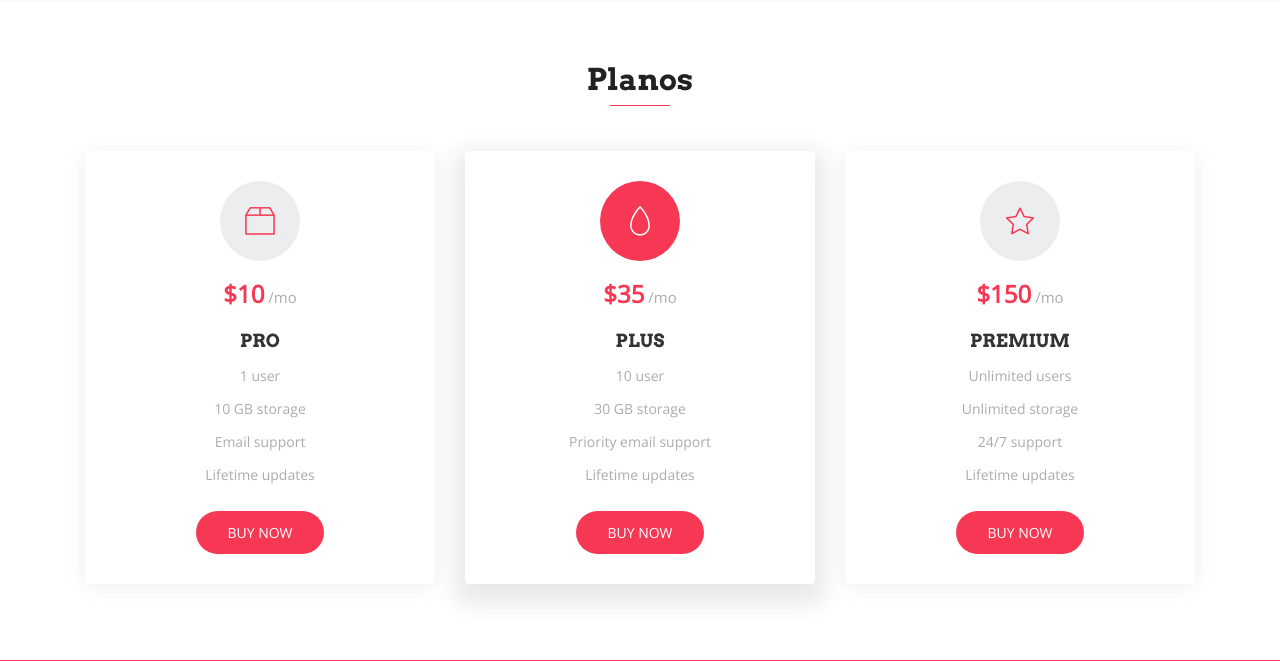
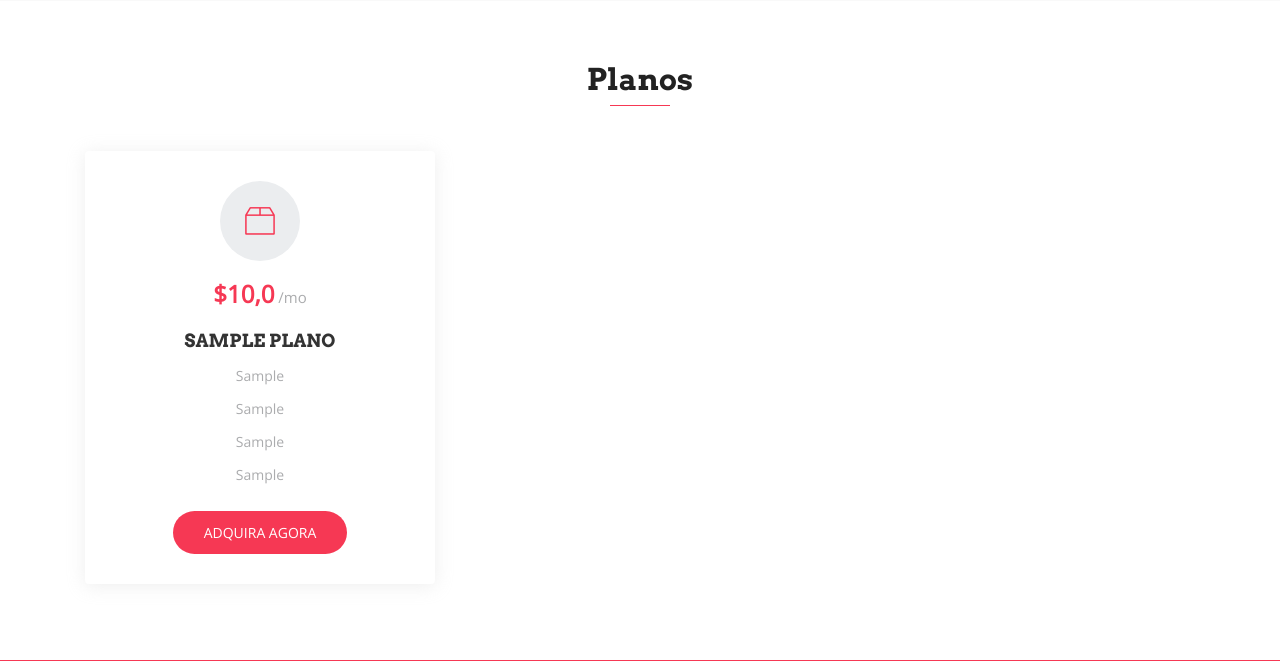
Before and after one commit to Matheus2037/Django_ClassBasedView, a Django app: page / in a window 1280 px wide. Shown: the part 2734-3395 px from the top of the page. Run offline with Django 4.2, Linux system fonts and the light colour scheme; tables that the repository leaves empty hold one stand-in row (values such as "Sample post"); some libraries are stand-ins or nearby versions; some web fonts are replaced.

Commit message:
Trazendo os registros de Planos ao template

```diff
--- a/core/templates/preco.html
+++ b/core/templates/preco.html
@@ -6,66 +6,28 @@
           <div class="shape wow fadeInDown" data-wow-delay="0.3s"></div>
         </div>
         <div class="row">
+          {% for p in planos %}
           <div class="col-lg-4 col-md-6 col-xs-12">
             <div class="table wow fadeInLeft" data-wow-delay="1.2s">
               <div class="icon-box">
-                <i class="lni-package"></i>
+                <i class="{{p.icone}}"></i>
               </div>
               <div class="pricing-header">
-                <p class="price-value">$10<span> /mo</span></p>
+                <p class="price-value">${{p.valor}}<span> /mo</span></p>
               </div>
               <div class="title">
-                <h3>Pro</h3>
+                <h3>{{p.nome}}</h3>
               </div>
               <ul class="description">
-                <li>1 user</li>
-                <li>10 GB storage</li>
-                <li>Email support</li>
-                <li>Lifetime updates</li>
+                <li>{{p.usuario}}</li>
+                <li>{{p.capacidade}}</li>
+                <li>{{p.suporte}}</li>
+                <li>{{p.atualizacoes}}</li>
               </ul>
-              <button class="btn btn-common">Buy Now</button>
+              <button class="btn btn-common">Adquira Agora</button>
             </div>
           </div>
-          <div class="col-lg-4 col-md-6 col-xs-12 active">
-            <div class="table wow fadeInUp" id="active-tb" data-wow-delay="1.2s">
-              <div class="icon-box">
-                <i class="lni-drop"></i>
-              </div>
-              <div class="pricing-header">
-                <p class="price-value">$35<span> /mo</span></p>
-              </div>
-              <div class="title">
-                <h3>Plus</h3>
-              </div>
-              <ul class="description">
-                <li>10 user</li>
-                <li>30 GB storage</li>
-                <li>Priority email support</li>
-                <li>Lifetime updates</li>
-              </ul>
-              <button class="btn btn-common">Buy Now</button>
-           </div>
-          </div>
-          <div class="col-lg-4 col-md-6 col-xs-12">
-            <div class="table wow fadeInRight" data-wow-delay="1.2s">
-              <div class="icon-box">
-                <i class="lni-star"></i>
-              </div>
-              <div class="pricing-header">
-                <p class="price-value">$150<span> /mo</span></p>
-              </div>
-              <div class="title">
-                <h3>Premium</h3>
-              </div>
-              <ul class="description">
-                <li>Unlimited users</li>
-                <li>Unlimited storage</li>
-                <li>24/7 support</li>
-                <li>Lifetime updates</li>
-              </ul>
-              <button class="btn btn-common">Buy Now</button>
-            </div>
-          </div>
+          {% endfor %}
         </div>
       </div>
     </section>
--- a/core/views.py
+++ b/core/views.py
@@ -2,7 +2,7 @@ from django.views.generic import FormView
 from django.urls import reverse_lazy
 from django.contrib import messages
 
-from .models import Equipe, Servicos, Features
+from .models import Equipe, Servicos, Features, Planos
 from .forms import ContatoForm
 
 class IndexView(FormView):
@@ -14,6 +14,7 @@ class IndexView(FormView):
         context = super(IndexView, self).get_context_data(**kwargs)
         context['servicos'] = Servicos.objects.order_by('?').all()
         context['equipe'] = Equipe.objects.order_by('?').all()
+        context['planos'] = Planos.objects.all()
 
         features = Features.objects.order_by('?').all()
         metade = len(features) // 2
```
